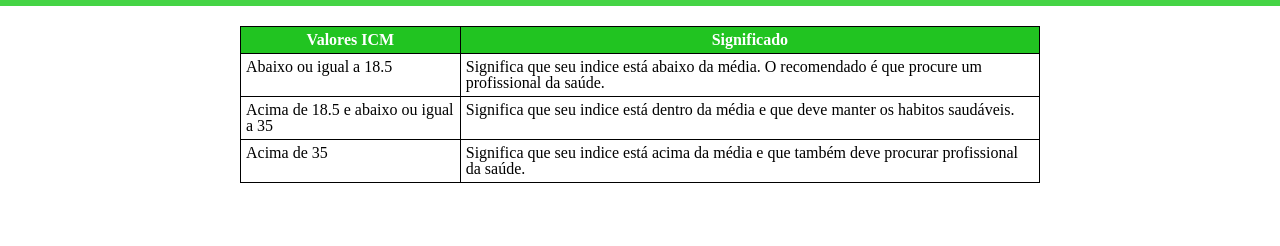
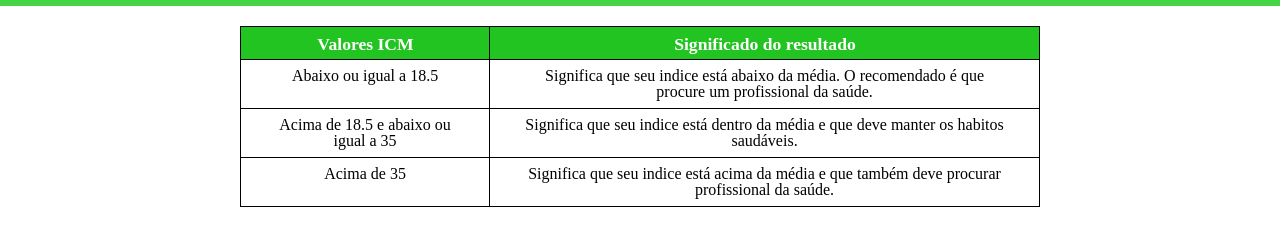
Before and after one commit to SobralVitor/icm, a plain HTML site: page index.html in a window 1280 px wide. Shown: the part 54-300 px from the top of the page. Drawn offline with Linux system fonts and the light colour scheme.

Commit message:
Ajuste tabela
ajuste de efeito de tabela no index

```diff
--- a/index.css
+++ b/index.css
@@ -11,5 +11,10 @@ thead{
 
 th, td{
     border: 1px solid black;
-    padding: 5px 5px;
+    padding: 8px 34px;
+    text-align: center;
 }
+
+th, td:hover{
+    transform: scale(1.1);
+}
--- a/index.html
+++ b/index.html
@@ -34,7 +34,7 @@
 					<thead>
 						<tr>
 							<th>Valores ICM</th>
-							<th>Significado</th>
+							<th>Significado do resultado</th>
 						</tr>
 					</thead>
 					<tbody>
```
Also changed, not shown: contato.html (+4 -3 lines).
